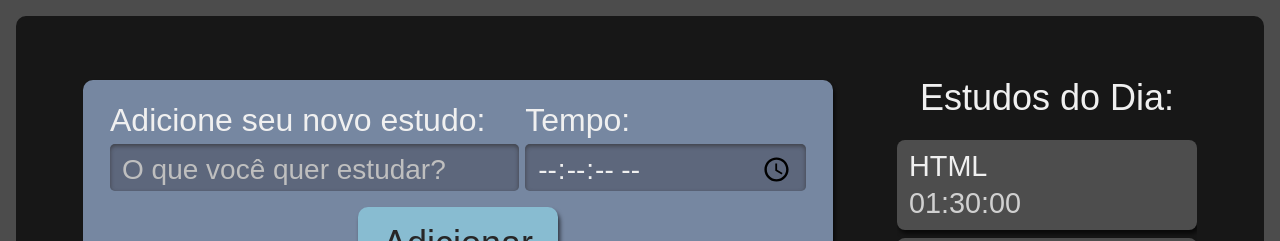
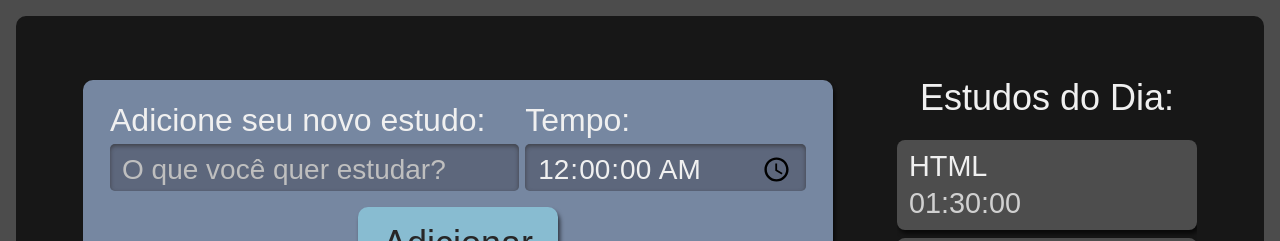
Before and after one commit to ViniMaia03/Timer-estudos, a React (Create React App) app: page / in a window 1280 px wide. Shown: the top 241 px of the page. Built offline with nearby package versions, Linux system fonts and the light colour scheme.

Commit message:
usando o useState para capturar as informações do forms

```diff
--- a/src/components/Forms/index.tsx
+++ b/src/components/Forms/index.tsx
@@ -3,18 +3,24 @@ import Botao from "../Botao";
 import style from './Forms.module.scss';
 
 class Formulario extends React.Component {
+
+    state = {
+        tarefa: "",
+        tempo: "00:00"
+    }
+
     render() {
         return(
             <>
                 <form className={ style.novaTarefa }>
                     <div className={ style.inputContainer }>
                         <label htmlFor="tarefa"> Adicione seu novo estudo: </label>
-                        <input type="text" name="tarefa" id="tarefa" placeholder="O que você quer estudar?" required />
+                        <input type="text" name="tarefa" id="tarefa" value={this.state.tarefa} onChange={e=> this.setState({...this.state, tarefa: e.target.value})} placeholder="O que você quer estudar?" required />
                     </div>
 
                     <div className={ style.inputContainer }>
                         <label htmlFor="tempo"> Tempo: </label>
-                        <input type="time" name="tempo" step="1" id="tempo" min="00:00:00" max="99:59:59" required />
+                        <input type="time" name="tempo" step="1" id="tempo" min="00:00:00" value={this.state.tempo} onChange={e=> this.setState({...this.state, tempo: e.target.value})} max="99:59:59" required />
                     </div>
                     <Botao texto="Adicionar" />
                 </form>
--- a/src/components/Lista/index.tsx
+++ b/src/components/Lista/index.tsx
@@ -1,24 +1,26 @@
 import React from "react";
+import { useState } from 'react';
 import style from './Lista.module.scss';
 import Item from "./Item/index";
 
+
 function Lista() {
 
-    const tarefas = [{
+    const [tarefas, setTarefas] = useState([{
     tarefa: 'HTML',
     tempo: '01:30:00'
-}, {
+    }, {
     tarefa: 'React',
     tempo: '03:00:00'
-}, {
+    }, {
     tarefa: 'Next.js',
     tempo: '02:30:00'
-}]
+}])
 
     return(
         <>
             <aside className={style.listaTarefas}>
-                <h2> Estudos do Dia: </h2>
+                <h2 onClick={() => setTarefas([...tarefas, {tarefa: "Estudar props", tempo: "05:00:00"}])}> Estudos do Dia: </h2>
                 <ul>
                     {tarefas.map((item, index) => (
                        <Item key={index} {...item} />
```
